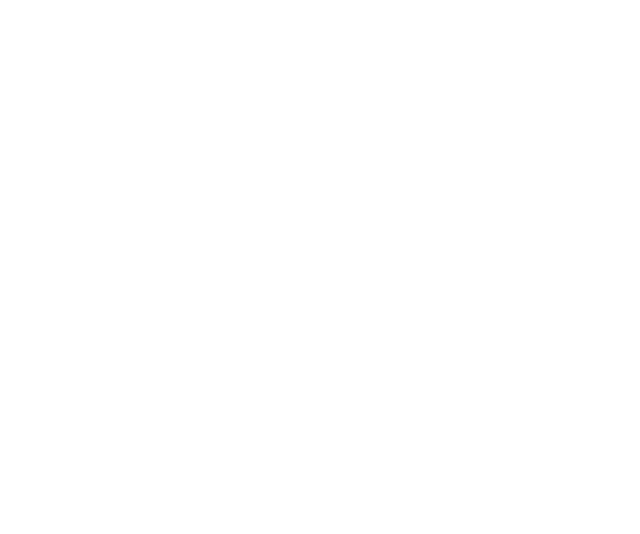
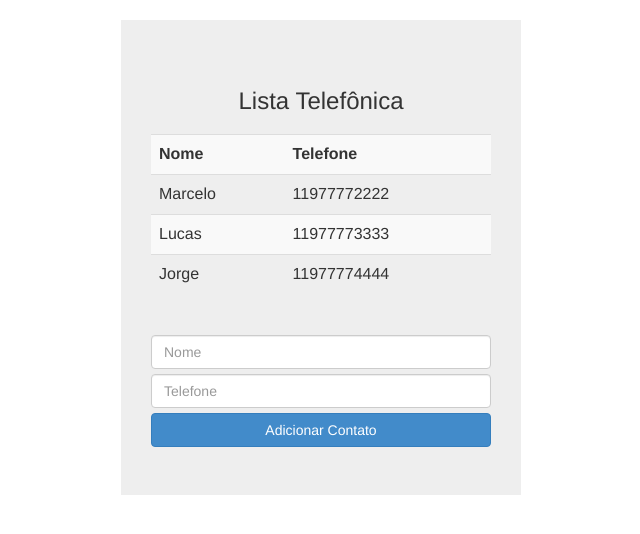
Before and after one commit to josecampelo/lista-telefonica-angularjs, a plain HTML site: page index.html in a window 1280 px wide. Shown: the whole page, without its empty margins (319-959 px from the left). Drawn offline with nearby package versions, Linux system fonts and the light colour scheme.

Commit message:
Criando a estrutura básica da lista telefonica, criando a tabela, inputs e o botão de adicionar. Usando as diretivas ng-bind, ng-repeat, ng-model e ng-click

```diff
--- a/index.html
+++ b/index.html
@@ -2,15 +2,57 @@
 <head>
     <title>Lista Telefônica</title>
     <link rel="stylesheet" type="text/css" href="lib/bootstrap/bootstrap.css">
+    <style>
+        .jumbotron {
+            width: 400px;
+            text-align: center;
+            margin-top: 20px;
+            margin-left: auto;
+            margin-right: auto;
+        }
+
+        .table {
+            margin-top: 20px;
+        }
+
+        .form-control {
+            margin-bottom: 5px;
+        }
+    </style>
     <script src="lib/angular/angular.js"></script>
     <script>
-        angular.module("listaTelefonica", [])
+        angular.module("listaTelefonica", []);
         angular.module("listaTelefonica").controller("listaTelefonicaController", function ($scope) {
-
-        })
+            $scope.app = "Lista Telefônica";
+            $scope.contatos = [
+                {nome: "Marcelo", telefone: "11977772222"},
+                {nome: "Lucas", telefone: "11977773333"},
+                {nome: "Jorge", telefone: "11977774444"}
+            ];
+            $scope.adicionaContato = function (contato) {
+                $scope.contatos.push(angular.copy(contato));
+                delete $scope.contato;
+            };
+        });
     </script>
 </head>
 <body ng-controller="listaTelefonicaController">
-
+    <div class="jumbotron">
+        <h3 ng-bind="app"></h3>
+        <table class="table table-striped">
+            <tr>
+                <th>Nome</th>
+                <th>Telefone</th>
+            </tr>
+            <tr ng-repeat="contato in contatos">
+                <td>{{contato.nome}}</td>
+                <td>{{contato.telefone}}</td>
+            </tr>
+        </table>
+        <hr>
+        <input class="form-control" ng-model="contato.nome" placeholder="Nome">
+        <input class="form-control" ng-model="contato.telefone" placeholder="Telefone">
+        <button class="btn btn-primary btn-block" ng-click="adicionaContato(contato)">Adicionar Contato</button>
+    </div>
 </body>
 </html>
```
